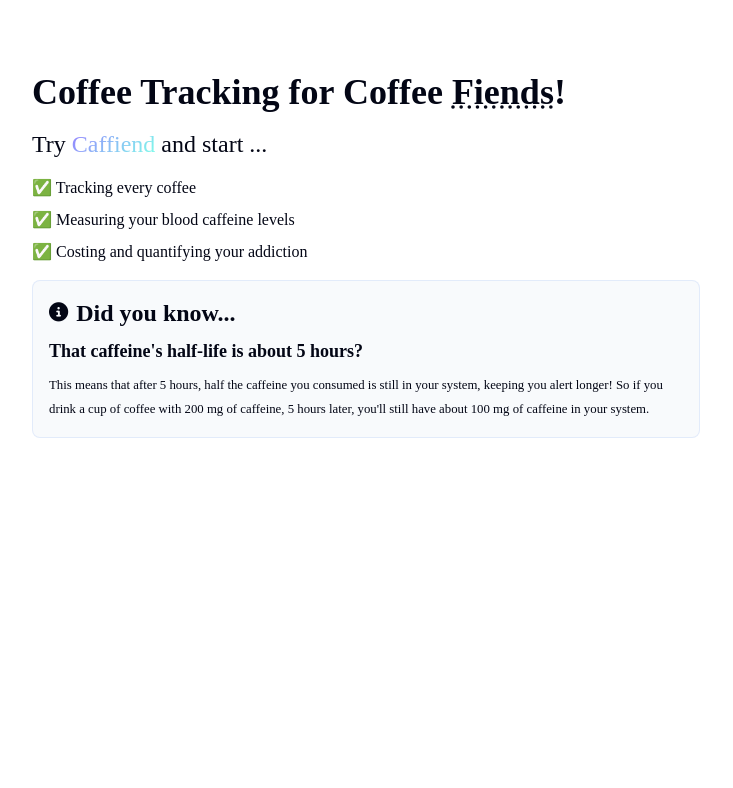
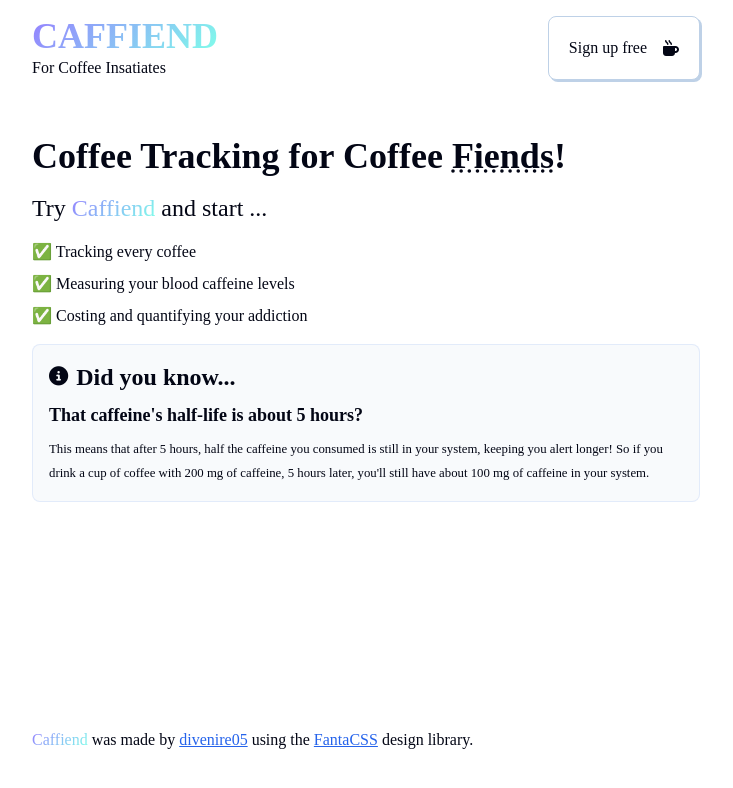
Before and after one commit to divenire05/caffiend, a React (Vite) app: page / in a window 1280 px wide. Shown: the top 788 px of the page, without its empty margins (274-1007 px from the left). Built offline with nearby package versions, Linux system fonts and the light colour scheme; a web font is replaced by a local one.

Commit message:
adding header and footer

```diff
--- a/src/components/Layout.jsx
+++ b/src/components/Layout.jsx
@@ -2,11 +2,22 @@
     const {children} = props
 
     const header = (
-        <header></header>
+        <header>
+            <div>
+                <h1 className="text-gradient">CAFFIEND</h1>
+                <p>For Coffee Insatiates</p>
+            </div>
+            <button>
+                <p>Sign up free</p>
+                <i class="fa-solid fa-mug-hot"></i>
+            </button>
+        </header>
     )
 
     const footer = (
-        <footer></footer>
+        <footer>
+            <p><span className="text-gradient">Caffiend</span> was made by <a target="_blank" href="https://github.com/divenire05">divenire05</a> using the <a target="_blank" href="https://www.fantacss.smoljames.com">FantaCSS</a> design library.</p>
+        </footer>
     )
 
     return (
```
